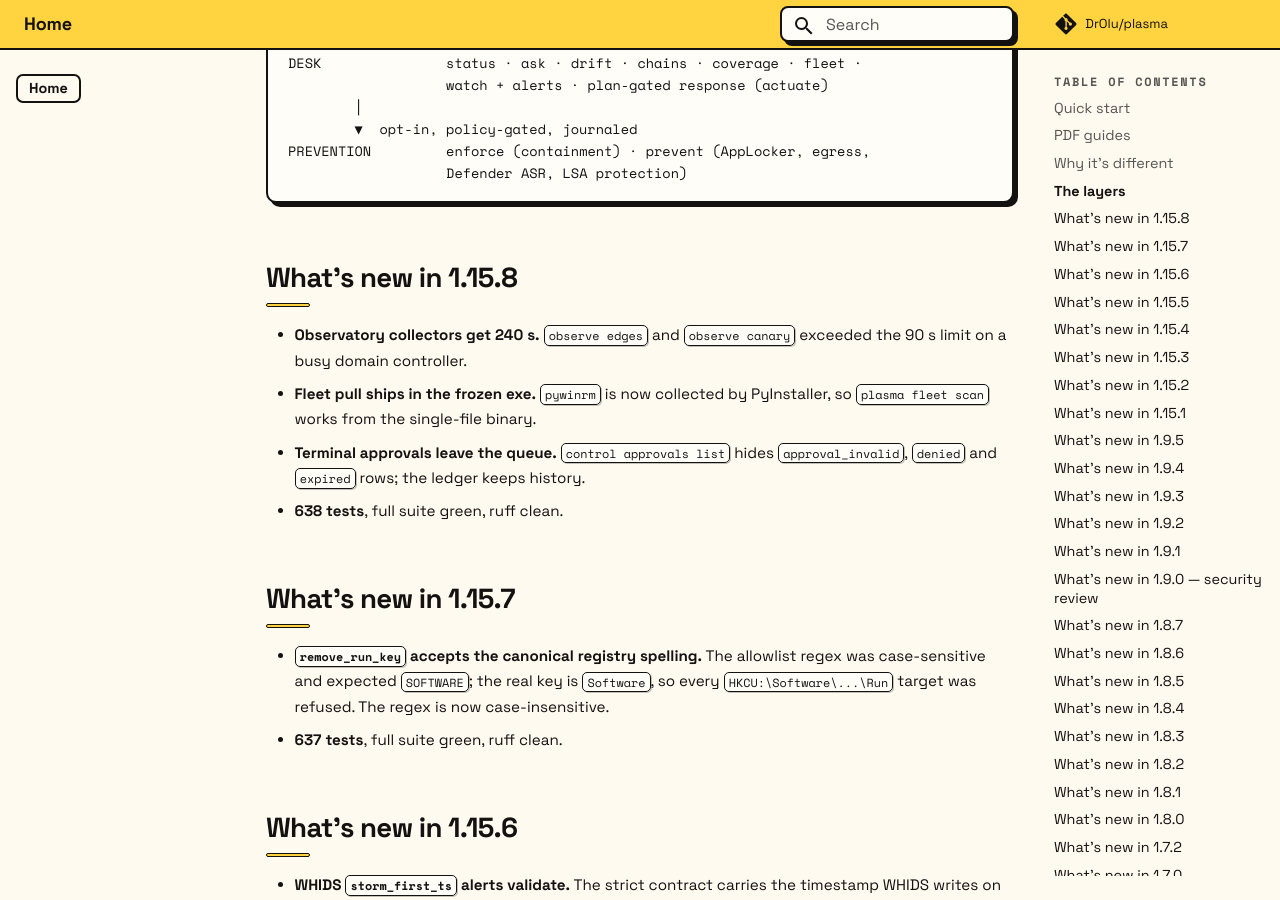
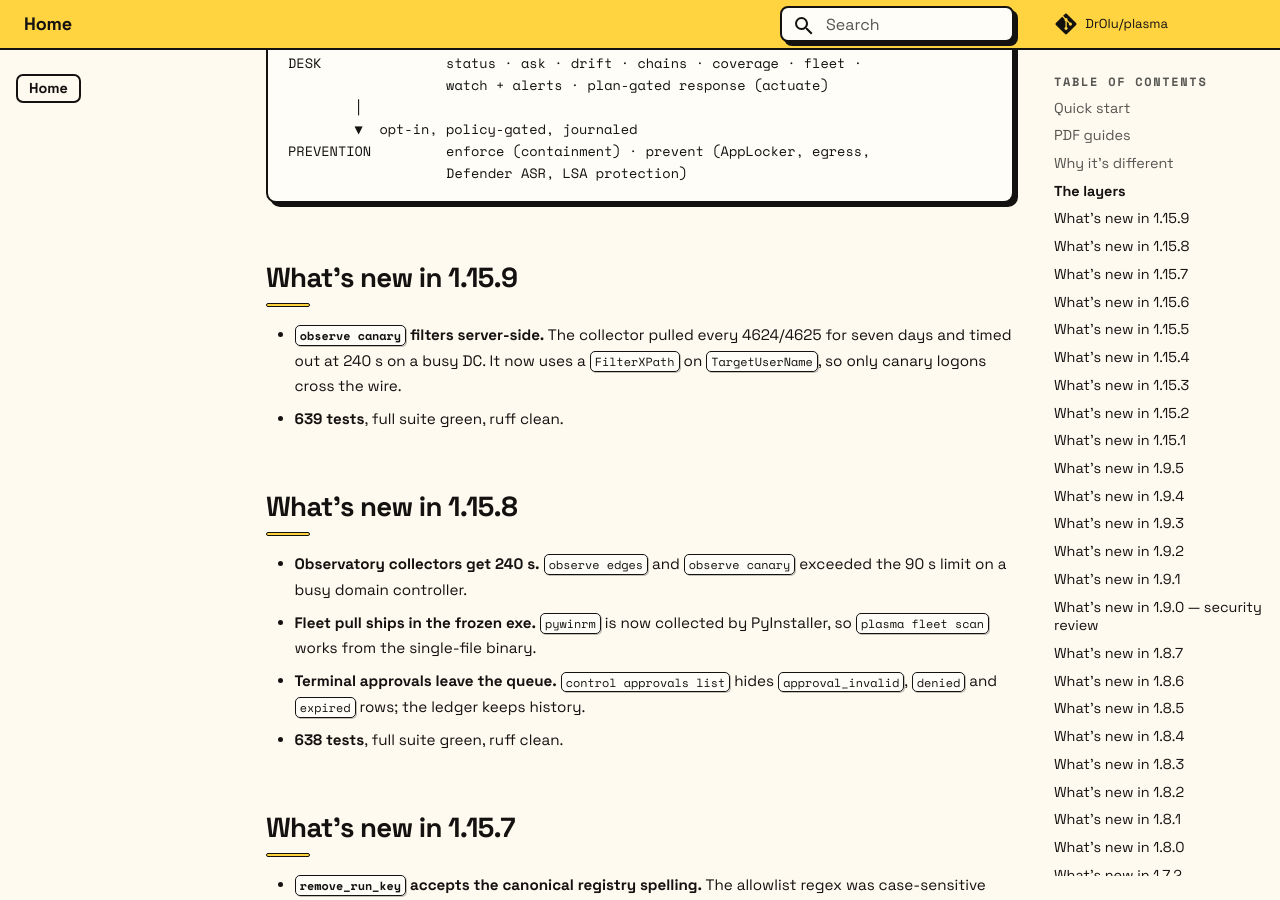
Before and after one commit to DrOlu/plasma, an MkDocs documentation site: the page built from docs/index.md, in a window 1280 px wide and 900 px high, scrolled down 3087 px. Built offline with MkDocs 1.6.1 and Material for MkDocs 9.7.7, drawn with Linux system fonts in a browser that asks for light colours; comment, search, counter and statistics services are not loaded; some of the changed text lies outside the part shown.

Commit message:
fix: 1.15.9 — filter canary logons server-side

````diff
--- a/docs/index.md
+++ b/docs/index.md
@@ -1,18 +1,18 @@
 <div class="raft-hero" markdown="0">
-<p class="raft-eyebrow">Windows EDR &middot; v1.15.8</p>
+<p class="raft-eyebrow">Windows EDR &middot; v1.15.9</p>
 <h1>No log lake.<br>No cloud.<br>No blind trust.</h1>
 <p class="raft-lede">Plasma keeps the telemetry on the box, answers questions with a
 121M on-device model, and makes every response named, journaled, and reversible.
 The endpoint can explain itself &mdash; without shipping its diary anywhere.</p>
 <div class="raft-actions">
 <a class="raft-btn primary" href="getting-started/">Get started</a>
-<a class="raft-btn" href="https://github.com/DrOlu/plasma/releases/latest">Download v1.15.8</a>
+<a class="raft-btn" href="https://github.com/DrOlu/plasma/releases/latest">Download v1.15.9</a>
 <a class="raft-btn" href="agent-native/">Agent-native operation</a>
 </div>
 <div class="raft-badges">
 <span class="raft-badge">94.6% rollup coverage</span>
 <span class="raft-badge">13 reversible actions</span>
-<span class="raft-badge">638 tests</span>
+<span class="raft-badge">639 tests</span>
 <span class="raft-badge">Signed MSI + SHA256SUMS</span>
 </div>
 </div>
@@ -104,6 +104,13 @@ DESK               status · ask · drift · chains · coverage · fleet ·
 PREVENTION         enforce (containment) · prevent (AppLocker, egress,
                    Defender ASR, LSA protection)
 ```
+
+## What's new in 1.15.9
+
+- **`observe canary` filters server-side.** The collector pulled every
+  4624/4625 for seven days and timed out at 240 s on a busy DC. It now uses
+  a `FilterXPath` on `TargetUserName`, so only canary logons cross the wire.
+- **639 tests**, full suite green, ruff clean.
 
 ## What's new in 1.15.8
 
--- a/plasma/__init__.py
+++ b/plasma/__init__.py
@@ -1,5 +1,5 @@
 """Plasma — agent-based EDR bundle with a frozen neuralOS instance."""
 
-__version__ = "1.15.8"
+__version__ = "1.15.9"
 PRODUCT = "Plasma"
 SCHEMA_VERSION = 1
--- a/pyproject.toml
+++ b/pyproject.toml
@@ -4,7 +4,7 @@ build-backend = "setuptools.build_meta"
 
 [project]
 name = "plasma-edr"
-version = "1.15.8"
+version = "1.15.9"
 description = "Plasma — an agent-based EDR bundle: Sentinel detection layer + a frozen neuralOS instance"
 readme = "README.md"
 requires-python = ">=3.9"
````
Also changed, not shown: CHANGELOG.md (+9 -0 lines), docs/changelog.md (+9 -0 lines), website/index.html (+6 -6 lines), 1 other file.
